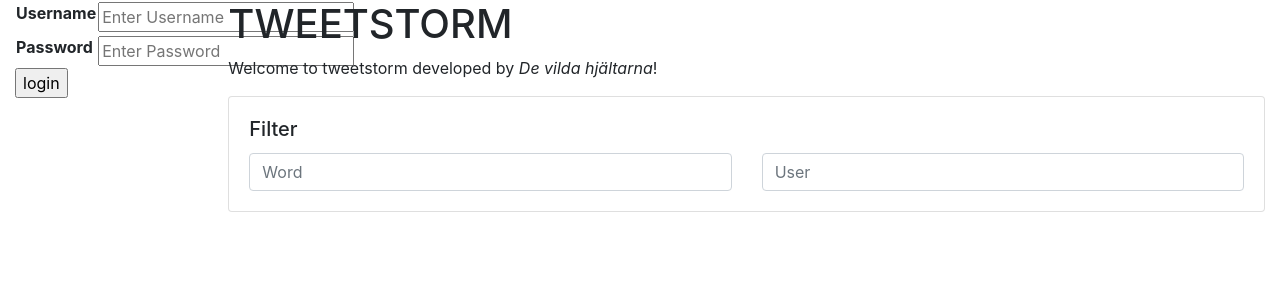
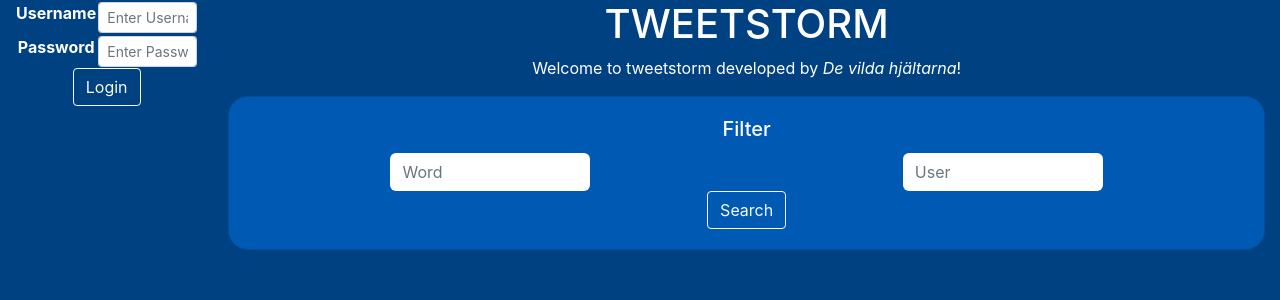
Before and after one commit to gustafholst/TweetStorm, a Django app: page /tweets/ in a window 1280 px wide. Shown: the top 300 px of the page. Run offline with Django 3.2, Linux system fonts and the light colour scheme; data that the repository does not hold is empty; some libraries are stand-ins or nearby versions.

Commit message:
Added CSS and Bootstrap components

```diff
--- /dev/null
+++ b/static/css/styles.css
@@ -0,0 +1,29 @@
+html {
+    text-align: center;
+}
+
+body {
+    background-color: #004182;
+    margin: auto;
+    text-align: center;
+    color: white;
+}
+
+form input {
+    background-color: #0059b3;
+    border: none;
+    border-radius: 6px;
+    padding: 5px;
+}
+
+.card {
+    background-color: #0059b3;
+    border-radius: 20px;
+}
+
+.card input {
+    margin: auto;
+    width: 200px;
+    border: none;
+    border-radius: 6px;
+}
--- a/tweets/templates/base_generic.html
+++ b/tweets/templates/base_generic.html
@@ -6,6 +6,7 @@
   <meta name="viewport" content="width=device-width, initial-scale=1">
   {% load static %}
   <link rel="stylesheet" href="{% static 'css/bootstrap.min.css' %}">
+  <link rel="stylesheet" href="{% static 'css/styles.css' %}">
   <link rel="stylesheet" href="{% static 'css/fontawesome.min.css' %}">
   <link rel="stylesheet" href="{% static 'css/style.css' %}">
   <script src="{% static 'js/jquery-3.3.1.slim.min.js' %}"></script>
--- a/tweets/templates/filter.html
+++ b/tweets/templates/filter.html
@@ -10,5 +10,6 @@
           <input type="text" class="form-control" placeholder="User">
         </div>
       </div>
+      <button type="button" class="btn btn-outline-light">Search</button>
     </form>
   </div>
--- a/tweets/templates/login_form.html
+++ b/tweets/templates/login_form.html
@@ -4,15 +4,15 @@
 
 <tr>
   <td><label for="username"><b>Username</b></label></td>
-  <td><input type="text" placeholder="Enter Username" name="username" required></td>
+  <td><input class="form-control form-control-sm" type="text" placeholder="Enter Username" name="username" required></td>
 </tr>
 
 <tr>
   <td><label for="password"><b>Password</b></label></td>
-  <td><input type="password" placeholder="Enter Password" name="password" required></td>
+  <td><input class="form-control form-control-sm" type="password" placeholder="Enter Password" name="password" required></td>
 </tr>
 </table>
 
-<input type="submit" value="login" />
+<input class="btn btn-outline-light" type="submit" value="Login" />
 
 </form>
```
